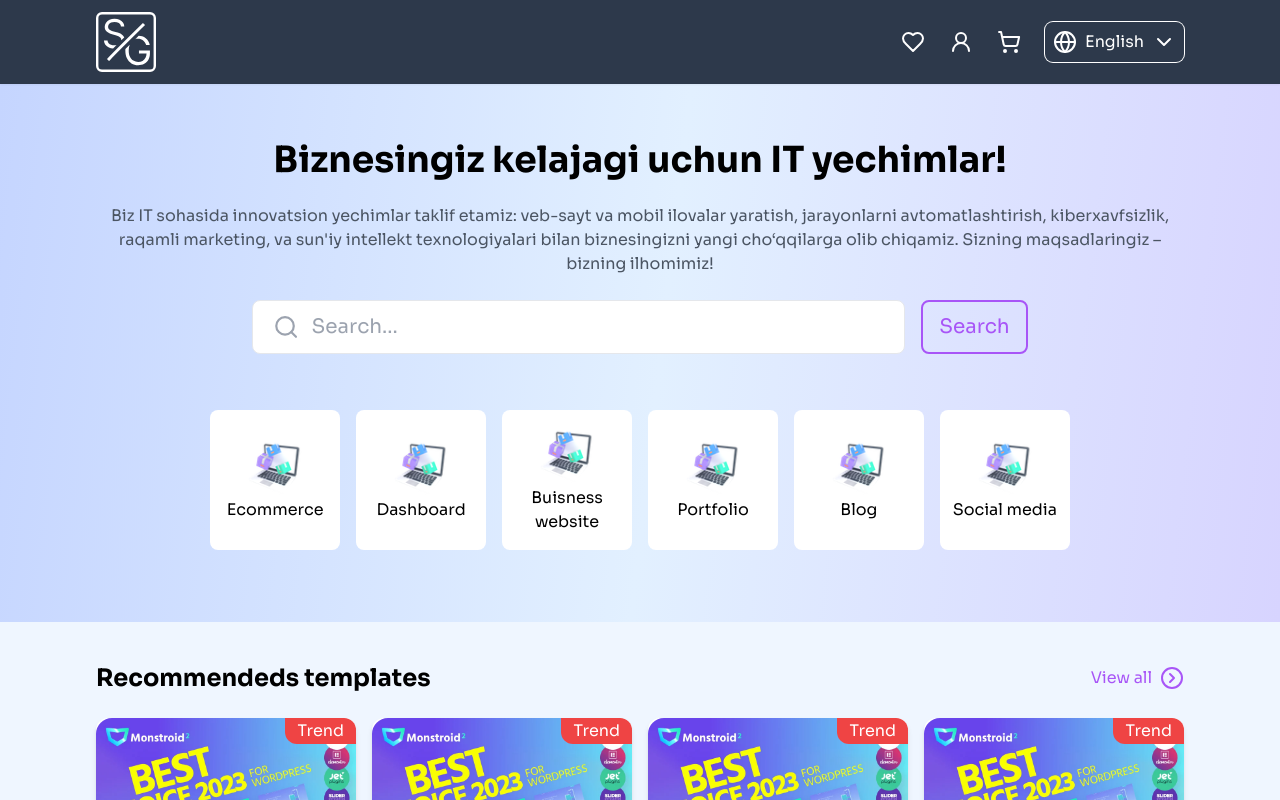
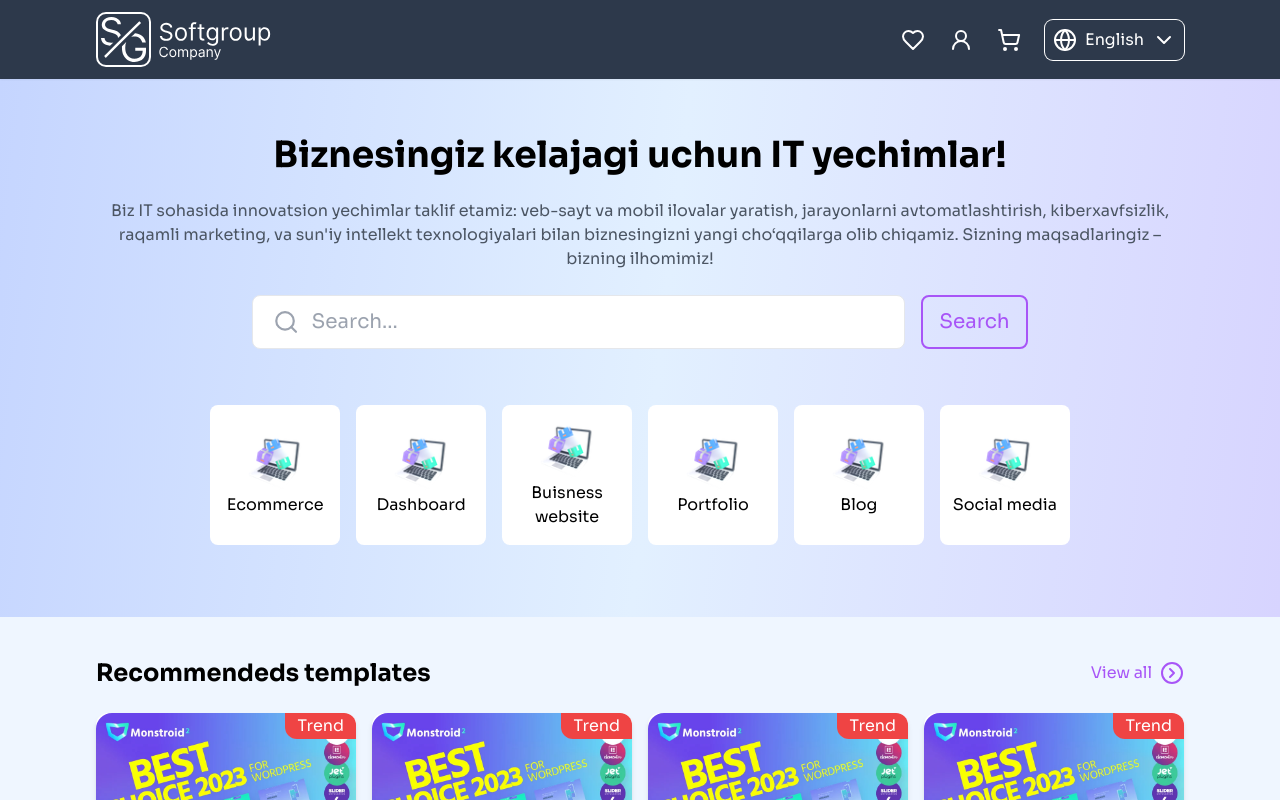
Before and after one commit to hojiakbar2806/softgroup, a Next.js app: page /en in a window 1280 px wide. Shown: the top 800 px of the page. Built offline with nearby package versions, Linux system fonts and the light colour scheme.

Commit message:
fix:logo

```diff
--- a/src/app/[locale]/info/layout.tsx
+++ b/src/app/[locale]/info/layout.tsx
@@ -14,6 +14,9 @@ export const metadata = async () => {
   return {
     metadataBase: new URL("http://softgroup.uz"),
     title: messages.InfoPage.Meta.title,
+    icons: {
+      icon: "/icons/favicon.svg",
+    },
     description: messages.InfoPage.Meta.description,
     keywords: messages.InfoPage.Meta.keywords,
     robots: "index, follow",
--- a/src/app/[locale]/layout.tsx
+++ b/src/app/[locale]/layout.tsx
@@ -45,7 +45,7 @@ export const metadata: Metadata = {
   metadataBase: new URL("http://templates.softgroup.uz"),
   title: "Softgroup - Innovatsion IT xizmatlari",
   icons: {
-    icon: "/icons/logo.svg",
+    icon: "/icons/favicon.svg",
   },
   description:
     "Sizning IT sohasidagi ehtiyojlaringiz uchun ishonchli hamkor! Bu innovatsion dasturiy ta'minot ishlab chiqarish va joriy etish bo'yicha mahsulot yaratuvchi,O'zbekistonda yangi va ilg'or uslubda xizmat ko'rsatish,ishlab chiqarish jarayonlarini avtomatlashtirish va biznesni yaratishga yordam beruvchi kompaniyadir.Biz bilan birgalikda biznesingizni global bozorda yuksaltirish osonroq!",
--- a/src/components/common/header.tsx
+++ b/src/components/common/header.tsx
@@ -12,7 +12,7 @@ const Header: FC = () => {
   return (
     <header className="flex justify-between bg-[#2d394b] items-center shadow-sm py-3 sticky top-0 z-50">
       <Link href="/">
-        <Image src="/icons/logo.svg" width={60} height={60} alt="logo" />
+        <Image src="/icons/logo.svg" width={176} height={55} alt="logo" />
       </Link>
       <div className="flex items-center gap-6">
         <Link href="/wishlist">
```
Also changed, not shown: public/icons/favicon.svg (added), public/icons/logo.svg.
